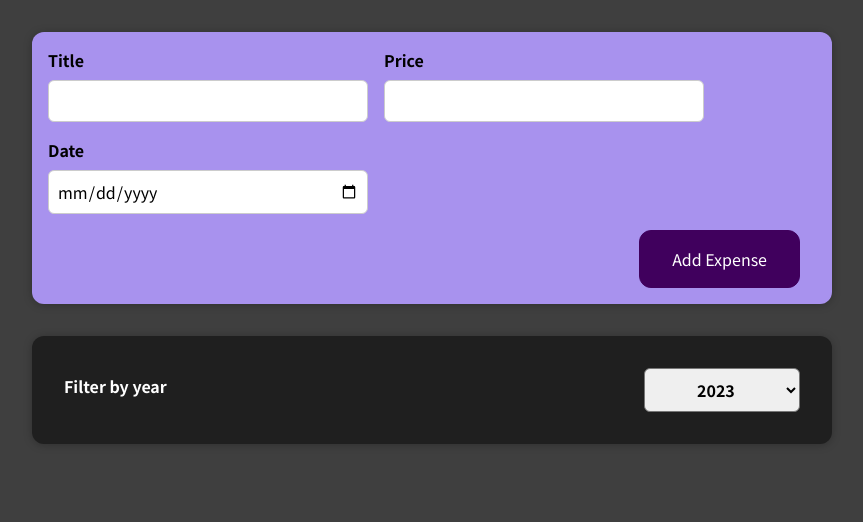
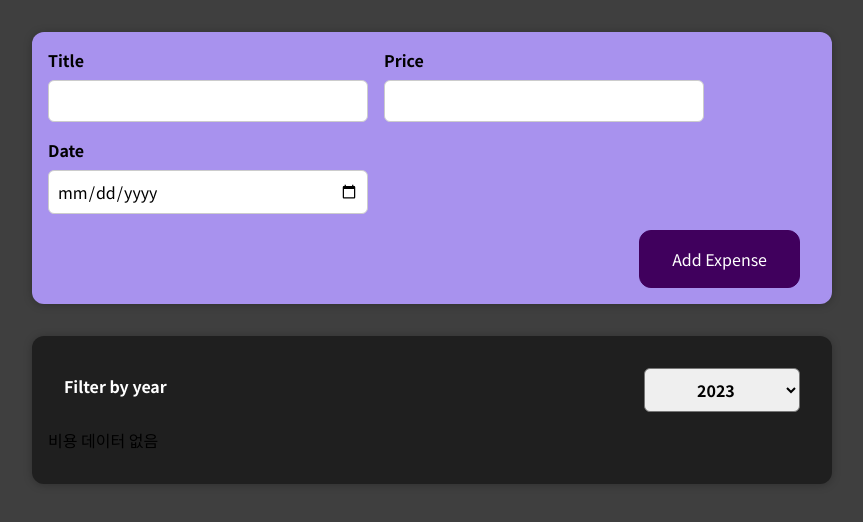
Before and after one commit to jeongsangtae/react-complete-training-update-lesson-review, a React (Create React App) app: page / in a window 1280 px wide. Shown: the top 522 px of the page, without its empty margins (208-1071 px from the left). Built offline with nearby package versions, Linux system fonts and the light colour scheme.

Commit message:
React Complete Training Update Lesson Review - conditional expression add (조건부 표현식)

```diff
--- a/src/components/Expenses/Expenses.js
+++ b/src/components/Expenses/Expenses.js
@@ -28,6 +28,19 @@ const Expenses = (props) => {
     (expensesData) => expensesData.date.getFullYear().toString() === filterYear
   );
 
+  let expensesContent = <p>비용 데이터 없음</p>;
+
+  if (selectedExpenseYear.length > 0) {
+    expensesContent = selectedExpenseYear.map((expensesData) => (
+      <ExpenseItem
+        key={expensesData.id}
+        title={expensesData.title}
+        price={expensesData.price}
+        date={expensesData.date}
+      />
+    ));
+  }
+
   return (
     <Card className="expenses">
       <ExpensesFilter
@@ -36,14 +49,7 @@ const Expenses = (props) => {
       />
       {/* 파생/계산된 상태의 결과 값를 보여주는 p태그 */}
       {/* <p>Data for years {filterInfoText} is hidden.</p> */}
-      {selectedExpenseYear.map((expensesData) => (
-        <ExpenseItem
-          key={expensesData.id}
-          title={expensesData.title}
-          price={expensesData.price}
-          date={expensesData.date}
-        />
-      ))}
+      {expensesContent}
     </Card>
   );
 };
```
